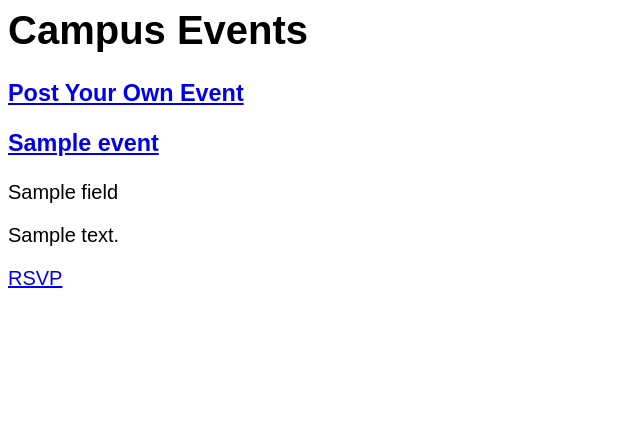
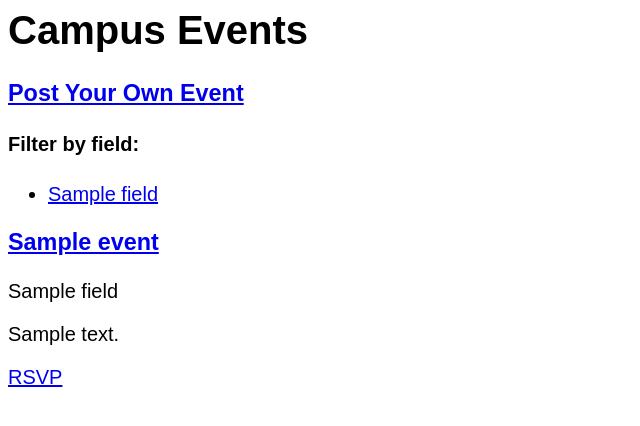
Before and after one commit to williamzhu0404/databaseProject1_3, a Flask app: template templates/index.html in a window 1280 px wide. Shown: the top 426 px of the page, without its empty margins (0-640 px from the left). Run offline with Flask 2, Linux system fonts and the light colour scheme; the template is opened without the code that fills it: most values are stand-ins (such as "Sample title", 1, 10 or a date in 2020); parts of the project's set-up code (start-up, migrations or seed data) failed here and were passed over.

Commit message:
events filter by field

```diff
--- a/app.py
+++ b/app.py
@@ -55,8 +55,9 @@ def teardown_request(exception):
 #       @app.route("/foobar/", methods=["POST", "GET"])
 #
 # PROTIP: (the trailing / in the path is important)
-@app.route('/')
-def index():
+@app.route('/', defaults={'field': None})
+@app.route('/<field>')
+def index(field):
   """
   request.method:   "GET" or "POST"
   request.form:     if the browser submitted a form, this contains the data in the form
@@ -68,10 +69,12 @@ def index():
   cursor = g.conn.execute("select * from events;")
   events = []
   for result in cursor:
-    events.append(Event(result['eid'], result['name'], result['field'], result['description']))
+    if (not field or result['field'] == field):
+      events.append(Event(result['eid'], result['name'], result['field'], result['description']))
   cursor.close()
 
-  context = dict(events = events)
+  fields = list(g.conn.execute("select distinct field from events"))
+  context = dict(events = events, fields = fields)
   return render_template("index.html", **context)
 
 @app.route('/apply/<pid>')
--- a/templates/index.html
+++ b/templates/index.html
@@ -10,6 +10,12 @@
 <body>
   <h1>Campus Events</h1>
   <a href='/create-event'><h3>Post Your Own Event</h3></a>
+  <h4>Filter by field: </h4><ul>
+    {% for field in fields %}
+    <li><p><a href='/{{field.field}}'>{{field.field}}</a></p></li>
+    {% endfor %}
+  </ul>
+  <div></div>
   <div>
     {% for event in events %}
     <div>
```
